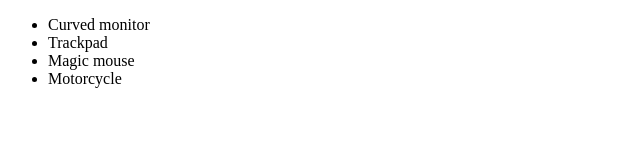
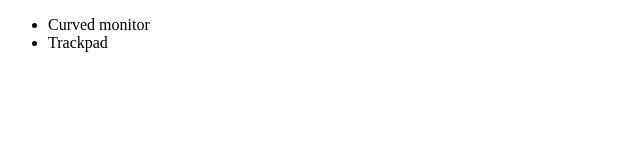
Before and after one commit to Kabinet98/gitTest, a plain HTML site: page index.html in a window 1280 px wide. Shown: the whole page, without its empty margins (0-640 px from the left). Drawn offline with Linux system fonts and the light colour scheme.

Commit message:
Deleted some parts

```diff
--- a/index.html
+++ b/index.html
@@ -9,8 +9,6 @@
 		<ul>
 			<li>Curved monitor</li>
 			<li>Trackpad</li>
-			<li>Magic mouse</li>
-			<li>Motorcycle</li>
 		</ul>
 	</body>
 </html>
```
